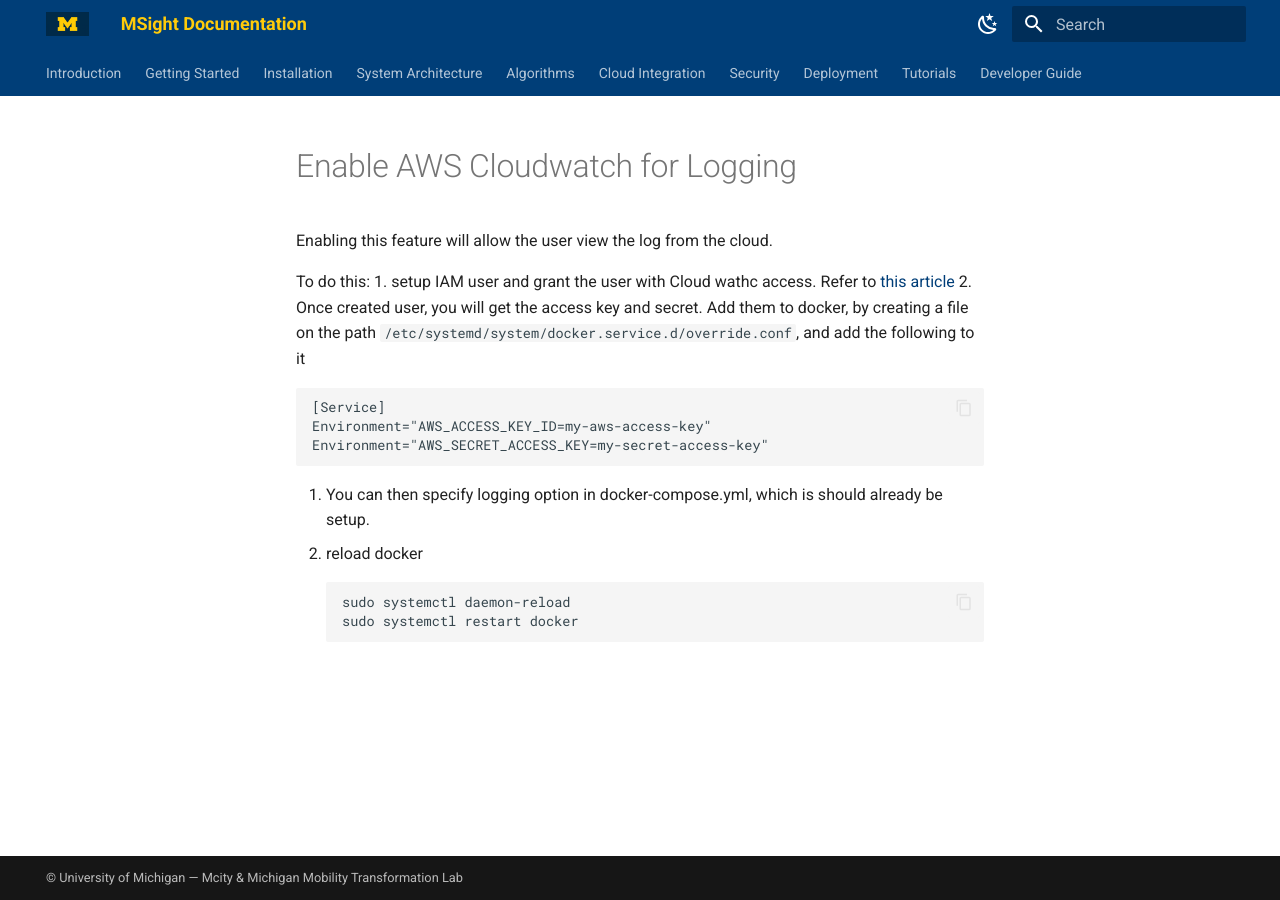
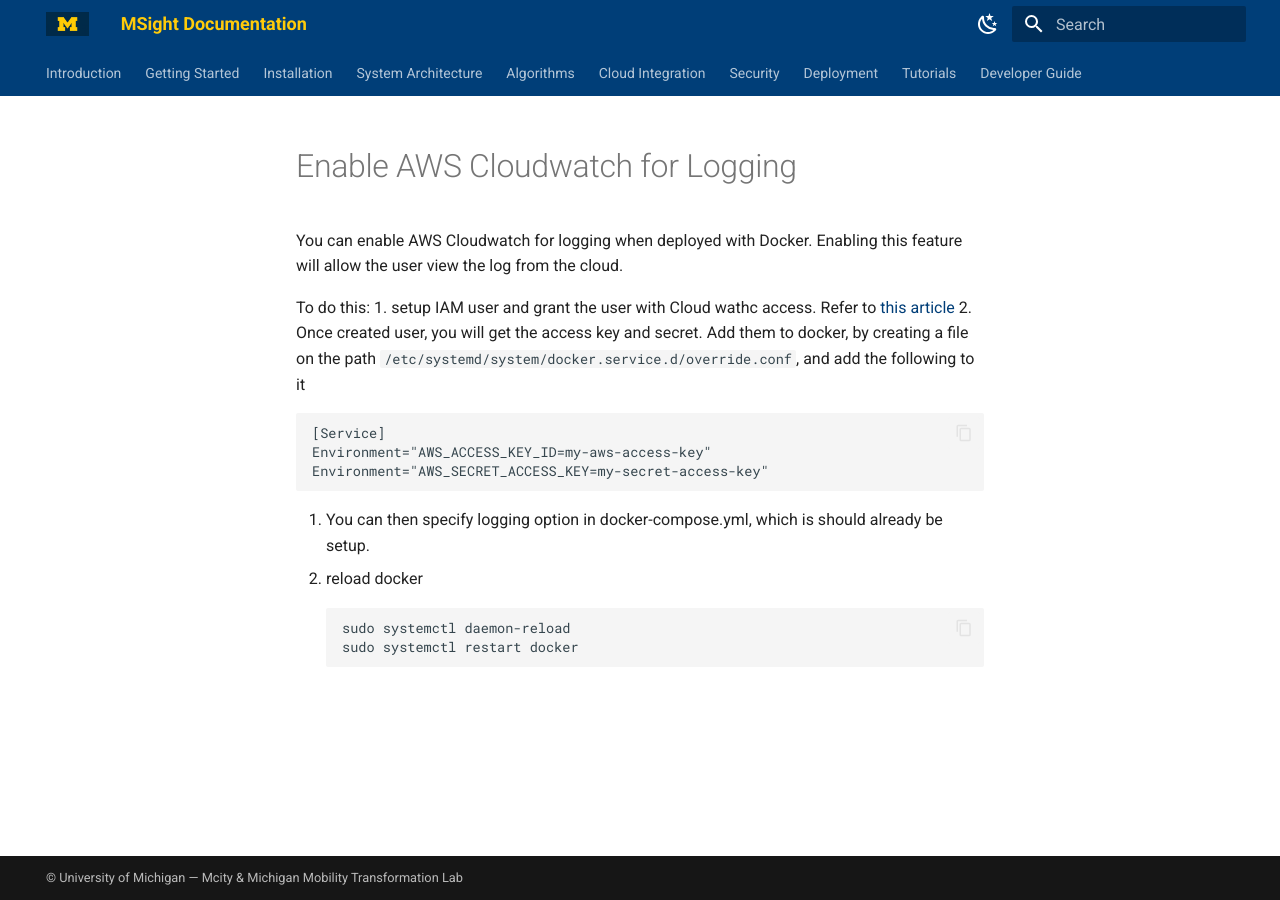
Before and after one commit to beedrill/msight_user_docs, an MkDocs documentation site: the page built from docs/deployment/cloudwatch_logging.md, in a window 1280 px wide. Built offline with MkDocs 1.6.1 and Material for MkDocs 9.7.7, drawn with Linux system fonts in a browser that asks for light colours.

Commit message:
modify the file structures

```diff
--- a/docs/cloudwatch_logging.md
+++ b/docs/deployment/cloudwatch_logging.md
@@ -1,5 +1,5 @@
 # Enable AWS Cloudwatch for Logging
-Enabling this feature will allow the user view the log from the cloud.
+You can enable AWS Cloudwatch for logging when deployed with Docker. Enabling this feature will allow the user view the log from the cloud.
 
 To do this:
 1. setup IAM user and grant the user with Cloud wathc access. Refer to [this article](https://docs.docker.com/config/containers/logging/awslogs/)
```
Also changed, not shown: docs/redis.md (deleted, +0 -6 lines), docs/deployment/localdeployment.md (renamed from docs/localdeployment.md).
